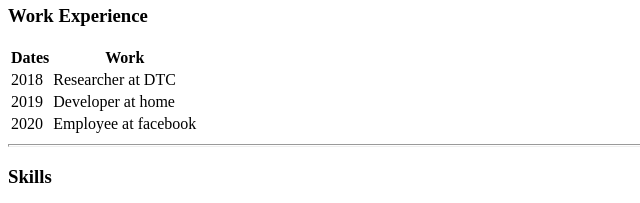
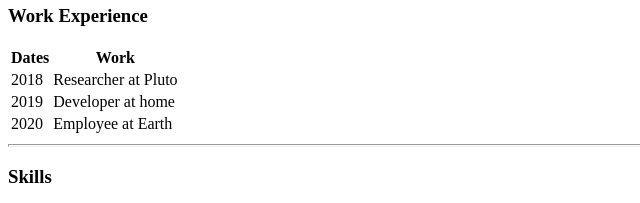
Before and after one commit to mohitch888/cv, a plain HTML site: page index.html in a window 1280 px wide. Shown: the part 511-714 px from the top of the page, 0-640 px from the left. Drawn offline with Linux system fonts and the light colour scheme.

Commit message:
update index.html

```diff
--- a/index.html
+++ b/index.html
@@ -36,7 +36,7 @@
     </thead>
     <tr>
       <td>2018</td>
-      <td>Researcher at DTC</td>
+      <td>Researcher at Pluto</td>
     </tr>
     <tr>
       <td>2019</td>
@@ -44,7 +44,7 @@
     </tr>
     <tr>
       <td>2020</td>
-      <td>Employee at facebook</td>
+      <td>Employee at Earth</td>
     </tr>
   </table>
   <hr size="3">
```
